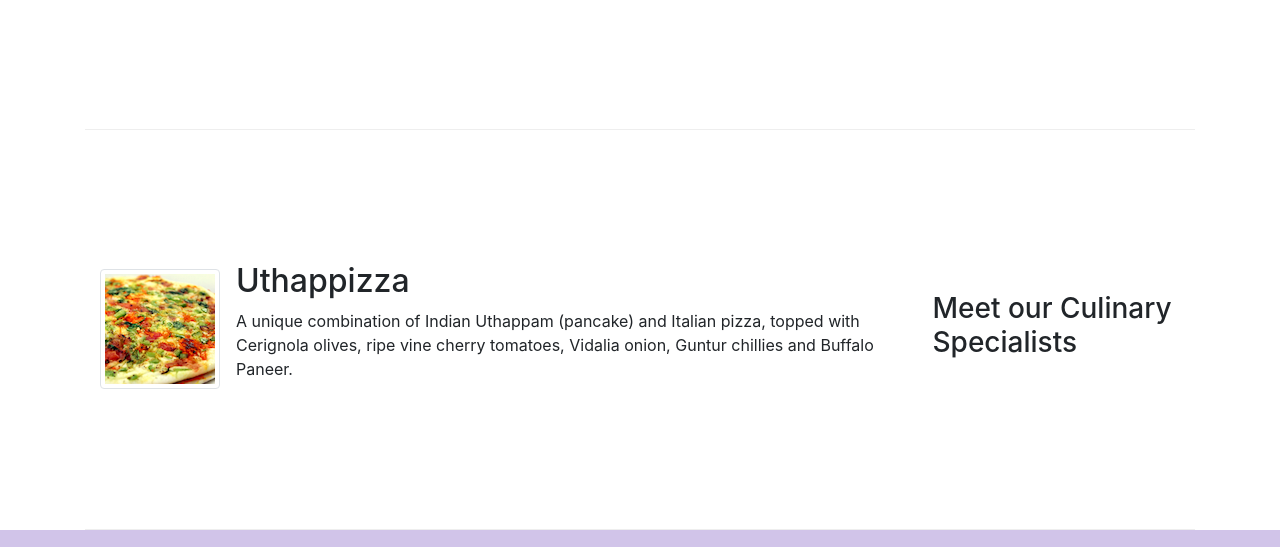
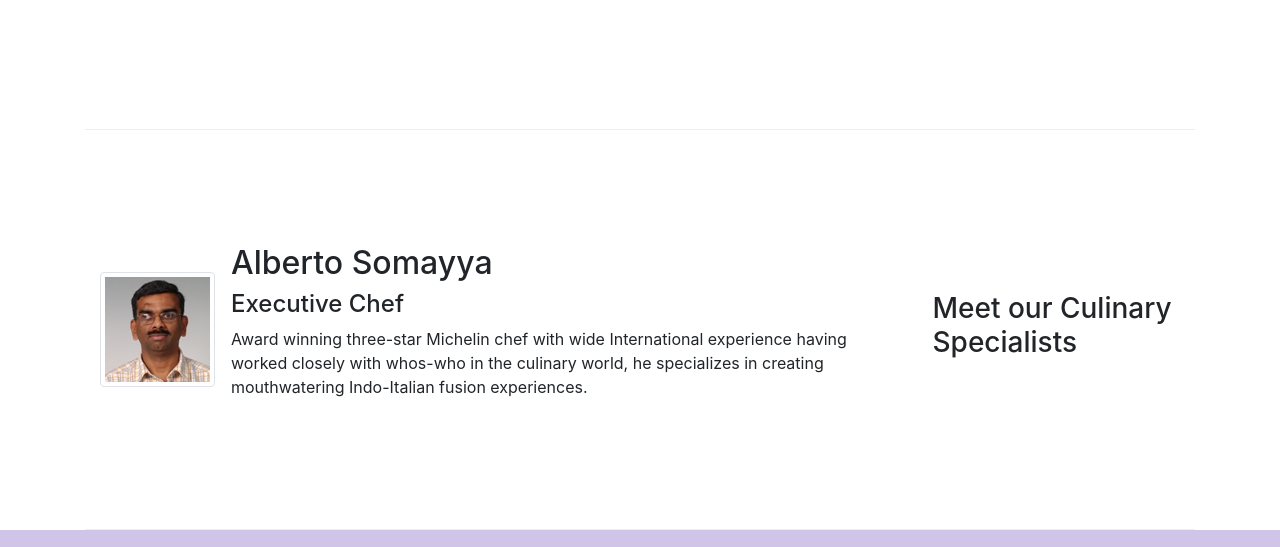
Before and after one commit to aksh2293/conFusion, a website: page index.html in a window 1280 px wide. Shown: the part 1004-1551 px from the top of the page. Drawn offline with nearby package versions, Linux system fonts and the light colour scheme.

Commit message:
Images And Media 2

```diff
--- a/index.html
+++ b/index.html
@@ -91,15 +91,18 @@
             <div class="col col-sm order-sm-first col-md">
                 <div class="media">
                     <img class="d-flex mr-3 img-thumbnail align-self-center"
-                            src="img/uthappizza.png" alt="Uthappizza">
+                            src="img/alberto.png" alt="Alberto Somayya">
                     <div class="media-body">
-                        <h2 class="mt-0">Uthappizza</h2>
-                        <p class="d-none d-sm-block">A unique combination of Indian Uthappam (pancake) and
-                            Italian pizza, topped with Cerignola olives, ripe vine
-                            cherry tomatoes, Vidalia onion, Guntur chillies and
-                            Buffalo Paneer.</p>
+                        <h2 class="mt-0">Alberto Somayya</h2>
+                        <h4>Executive Chef</h4>
+                        <p class="d-none d-sm-block">Award winning three-star Michelin chef with wide
+                            International experience having worked closely with
+                            whos-who in the culinary world, he specializes in
+                            creating mouthwatering Indo-Italian fusion experiences.
+                            </p>
                     </div>
                 </div>
+
             </div>
         </div>
     </div>
```
